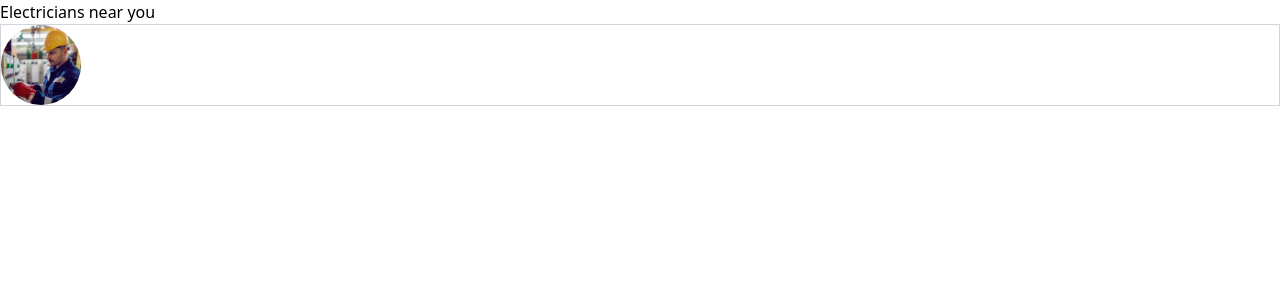
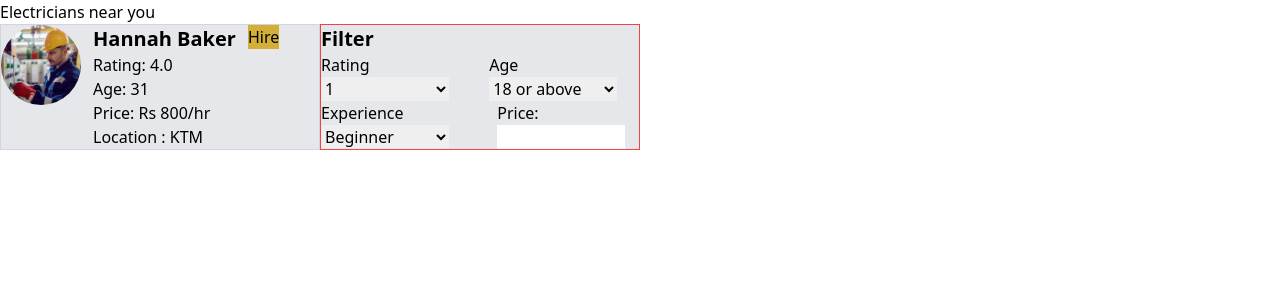
Before and after one commit to gautamalish/FinalYearProject, a React (Vite) app in the folder client/: page /workers in a window 1280 px wide. Shown: the top 300 px of the page. Built offline with nearby package versions, Linux system fonts and the light colour scheme; no server answers.

Commit message:
creating UI for worker list

```diff
--- a/client/src/pages/WorkerList.jsx
+++ b/client/src/pages/WorkerList.jsx
@@ -4,12 +4,68 @@ const WorkerList = () => {
   return (
     <div>
       <h1>Electricians near you</h1>
-      <div className="border border-gray-300">
-        <img
-          src={electrician}
-          alt="Profile"
-          className="w-20 h-20 rounded-full object-cover"
-        />
+      <div className="flex items-center">
+        <div className="left w-1/4">
+          <div className="border border-gray-300 flex gap-3 bg-gray-200 ">
+            <img
+              src={electrician}
+              alt="Profile"
+              className="w-20 h-20 rounded-full object-cover"
+            />
+            <div>
+              <h1 className="text-xl font-bold">Hannah Baker</h1>
+              <p>Rating: 4.0</p>
+              <p>Age: 31</p>
+              <p>Price: Rs 800/hr</p>
+              <p>Location : KTM</p>
+            </div>
+            <div>
+              <button className="bg-gold">Hire</button>
+            </div>
+          </div>
+        </div>
+        <div className="right border border-gray-300 bg-gray-200 w-1/4 border border-red-500">
+          <h1 className="text-xl font-bold">Filter</h1>
+          <div className="flex flex-col">
+            <div className="flex">
+              <div>
+                <label for="rating">Rating</label>
+                <select name="rating" id="rating" className="w-32">
+                  <option value="1">1</option>
+                  <option value="2">2</option>
+                  <option value="3">3</option>
+                  <option value="4">4</option>
+                  <option value="5">5</option>
+                </select>
+              </div>
+              <div>
+                <label for="age">Age</label>
+                <select name="age" id="age" className="w-32">
+                  <option value="18 or above">18 or above</option>
+                  <option value="30 or above">30 or above</option>
+                  <option value="40 or above">40 or above</option>
+                  <option value="50 or above">50 or above</option>
+                </select>
+              </div>
+            </div>
+            <div className="flex">
+              <div>
+                <label for="exp">Experience</label>
+                <select name="exp" id="exp" className="w-32">
+                  <option value="Beginner">Beginner</option>
+                  <option value="1">1+ Year</option>
+                  <option value="2">2+ Year</option>
+                  <option value="4">4+ Year</option>
+                  <option value="5">10+ Year</option>
+                </select>
+              </div>
+              <div>
+                <label for="price">Price:</label>
+                <input type="number" id="price" name="price" className="w-32" />
+              </div>
+            </div>
+          </div>
+        </div>
       </div>
     </div>
   );
```
